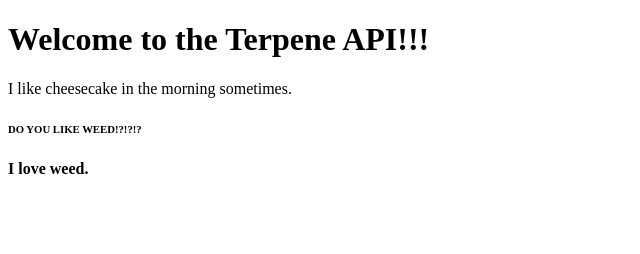
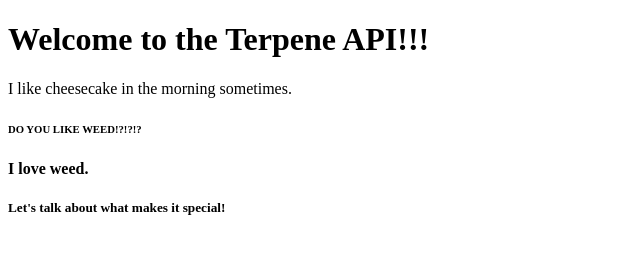
Before and after one commit to jazzypants1989/terpene-api-demo, a website: page index.html in a window 1280 px wide. Shown: the whole page, without its empty margins (0-640 px from the left). Drawn offline with Linux system fonts and the light colour scheme.

Commit message:
maybe not

```diff
--- a/index.html
+++ b/index.html
@@ -14,5 +14,8 @@
     <h6>DO YOU LIKE WEED!?!?!?</h6>
 
     <h4>I love weed.</h4>
+
+    <h5>Let's talk about what makes it special!
+    </h5>
 </body>
 </html>
```
